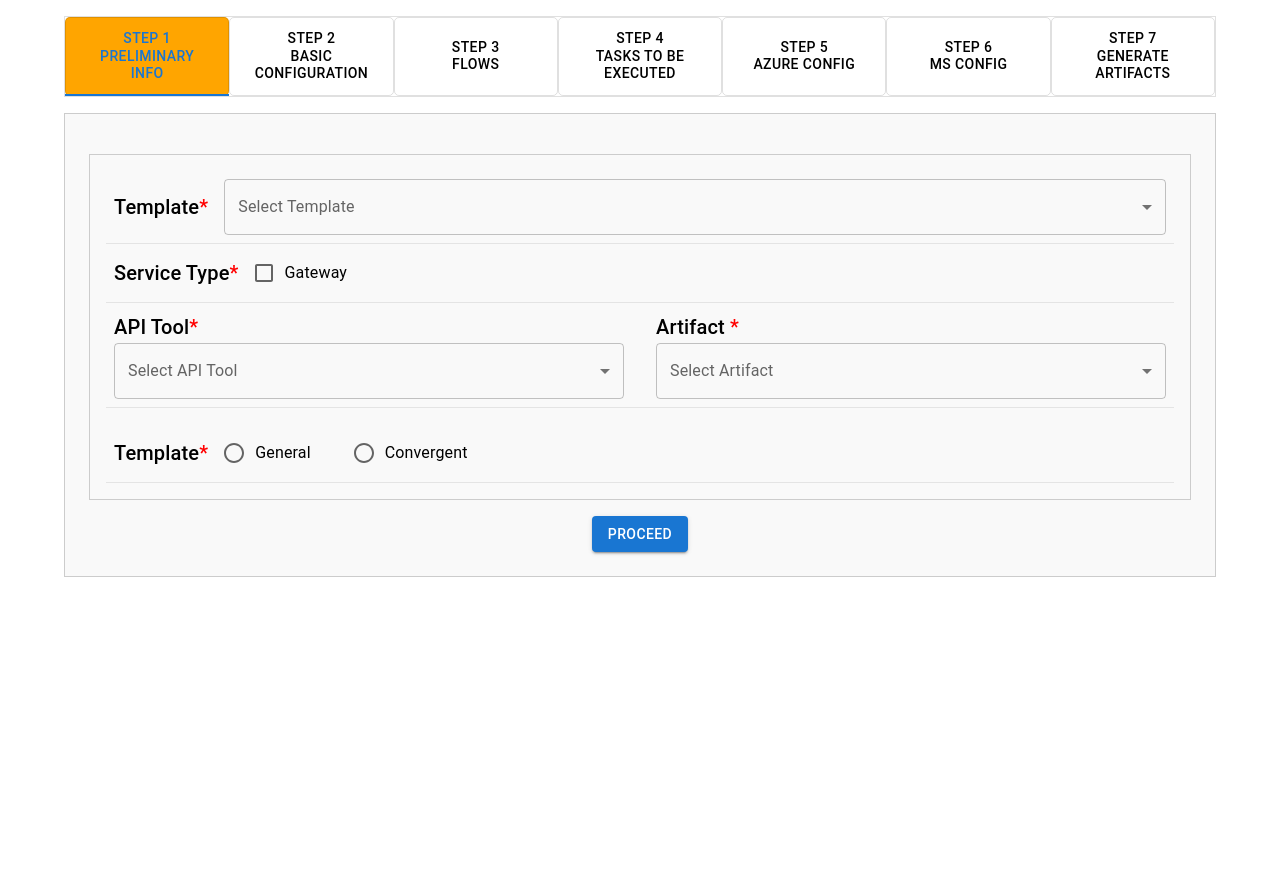
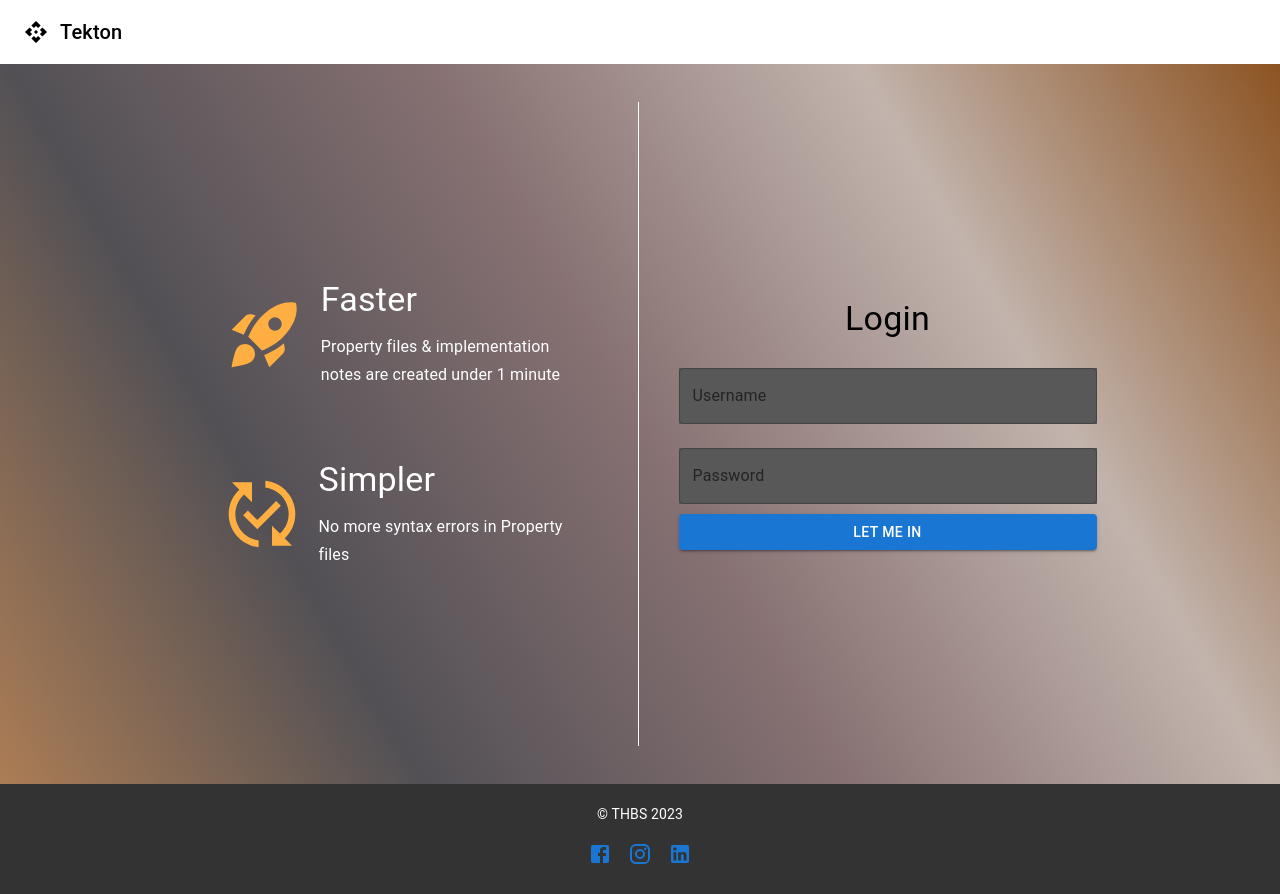
Before and after one commit to abhinandhan-thbs/Tekton-UI, a React (Create React App) app: page / in a window 1280 px wide. Before the commit the page ends 800 px from the top, so only its background shows below. Built offline with nearby package versions, Linux system fonts and the light colour scheme.

Commit message:
login,header,footer

```diff
--- a/src/App.tsx
+++ b/src/App.tsx
@@ -1,25 +1,29 @@
 import React, { useState } from 'react';
 import './App.scss';
 import { BrowserRouter as Router, Routes, Route } from 'react-router-dom';
-import TabbedFormRenderer from './panel';
 import PrelimInfoForm from './preliminfoform';
 import BasicConfigForm from './basicconfigform';
 import TaskForm from './taskform';
 import ConfigurationsForm from './azureconfigform';
 import GitConfigForm from './gitconfigform';
+import Header from './header';
+import Footer from './footer';
+import Login from './login';
+
 function App() {
   const [activeTab, setActiveTab] = useState(0);
   return (
     <Router>
-      <TabbedFormRenderer activeTab={activeTab} setActiveTab={setActiveTab} />
+      <Header />
       <Routes>
-        <Route path="/" element={<PrelimInfoForm activeTab={activeTab} setActiveTab={setActiveTab} />} />
-        <Route path="/preliminfo" element={<PrelimInfoForm activeTab={activeTab} setActiveTab={setActiveTab} />} />
+        <Route path="/" element={<Login />} />
+        <Route path="/preliminfo" element={<PrelimInfoForm activeTab={activeTab} setActiveTab={setActiveTab}/>} />
         <Route path="/basicinfo" element={<BasicConfigForm activeTab={activeTab} setActiveTab={setActiveTab} />} />
         <Route path="/task" element={<TaskForm activeTab={activeTab} setActiveTab={setActiveTab} />} />
         <Route path="/azureconfig" element={<ConfigurationsForm activeTab={activeTab} setActiveTab={setActiveTab} />} />
         <Route path="/genartifacts" element={<GitConfigForm activeTab={activeTab} setActiveTab={setActiveTab} />} />
       </Routes>
+      <Footer />
     </Router>
   );
 }
--- a/src/basicconfigform.tsx
+++ b/src/basicconfigform.tsx
@@ -9,6 +9,7 @@ import Container from '@mui/material/Container';
 import Box from '@mui/material/Box';
 import Typography from '@mui/material/Typography';
 import { useNavigate } from 'react-router-dom';
+import TabbedFormRenderer from './panel';
 
 interface tabProps {
   activeTab: number;
@@ -72,6 +73,9 @@ function BasicConfigForm({ activeTab, setActiveTab }: tabProps) {
 
   return (
     <Container maxWidth="lg">
+      <Container>
+      <TabbedFormRenderer activeTab={activeTab} setActiveTab={setActiveTab} />
+      </Container>
       <Box sx={{ padding: 3, border: '1px solid #ccc', backgroundColor: '#f9f9f9', marginTop: 2 }}>
       <Box sx={{ padding: 2, border: '1px solid #ccc', backgroundColor: '#f9f9f9', marginTop: 2 }}>
         <form>
--- /dev/null
+++ b/src/footer.tsx
@@ -0,0 +1,35 @@
+import React from 'react'
+import { Box, Typography, IconButton } from '@mui/material';
+import FacebookIcon from '@mui/icons-material/Facebook';
+import InstagramIcon from '@mui/icons-material/Instagram';
+import LinkedInIcon from '@mui/icons-material/LinkedIn';
+
+const Footer = () => {
+  return (
+    <Box
+      sx={{
+        backgroundColor: '#333',
+        color: '#fff',
+        padding: '20px',
+        textAlign: 'center',
+      }}
+    >
+      <Typography variant="body2" gutterBottom>
+        &copy; THBS 2023
+      </Typography>
+      <Box sx={{ display: 'flex', justifyContent: 'center', marginTop: '10px' }}>
+        <IconButton color="primary" href="https://www.facebook.com/your-facebook-page">
+          <FacebookIcon />
+        </IconButton>
+        <IconButton color="primary" href="https://instagram.com/your-instagram-account">
+          <InstagramIcon />
+        </IconButton>
+        <IconButton color="primary" href="https://www.linkedin.com/in/your-linkedin-profile">
+          <LinkedInIcon />
+        </IconButton>
+      </Box>
+    </Box>
+  )
+}
+
+export default Footer
--- /dev/null
+++ b/src/header.tsx
@@ -0,0 +1,23 @@
+import React from 'react'
+import { AppBar, IconButton, Toolbar, Typography } from '@mui/material'
+import ApiIcon from '@mui/icons-material/Api';
+
+export default function Header() {
+  return (
+    <div>
+        <AppBar position='static' sx={{ background: 'white', color: 'black' }}>
+            <Toolbar>
+                <IconButton size='large' edge='start' color='inherit' aria-label='logo'>
+                    <ApiIcon />
+                </IconButton>
+                <Typography variant='h6' component='div' sx={{ flexGrow: 1}}>
+                    Tekton
+                </Typography>
+                {/* <Stack direction='row' spacing={2}>
+                    <Button color='primary' sx={{ background: 'white' }}>login</Button>
+                </Stack> */}
+            </Toolbar>
+        </AppBar>
+    </div>
+  )
+}
--- /dev/null
+++ b/src/login.tsx
@@ -0,0 +1,121 @@
+import React, { useState } from 'react';
+import { Container, TextField, Button, Typography, Box } from '@mui/material';
+import { useNavigate } from 'react-router-dom';
+import RocketLaunchIcon from '@mui/icons-material/RocketLaunch';
+import PublishedWithChangesIcon from '@mui/icons-material/PublishedWithChanges';
+
+const dummyUsers = [
+  { username: 'admin', password: 'Admin123' },
+  { username: 'user', password: 'User123' },
+];
+
+const Login = () => {
+  const navigate = useNavigate();
+  const [username, setUsername] = useState('');
+  const [password, setPassword] = useState('');
+  const [error, setError] = useState('');
+
+  const handleLogin = () => {
+    setError('');
+
+    if (!username || !password) {
+      setError('Please enter both username and password.');
+    } else {
+      const user = dummyUsers.find(
+        (user) => user.username === username && user.password === password
+      );
+
+      if (user) {
+        navigate("/preliminfo");
+      } else {
+        setError('Wrong username or password. Please try again.');
+      }
+    }
+  };
+
+  const handleKeyPress = (e: { key: string; }) => {
+    if (e.key === 'Enter') {
+      handleLogin();
+    }
+  };
+
+  return (
+    <Container
+      maxWidth="xl"
+      sx={{
+        background: 'linear-gradient(60deg, #AC7D55, #525055,#877172,#C2B4AD, #8C5322 )',
+        height: '90vh',
+        display: 'flex',
+        justifyContent: 'center',
+        alignItems: 'center',
+      }}
+    >
+      <Box sx={{ display: 'flex', justifyContent: 'center', alignItems: 'center' }}>
+        <Box sx={{ display: 'flex', flexDirection: 'column', alignItems: 'center', width: '50%', paddingRight: 2 }}>
+          <Box sx={{ padding: '20px', display: 'flex', alignItems: 'center' }}>
+            <RocketLaunchIcon sx={{ fontSize: '5rem', color: '#ffae42' }} />
+            <Box sx={{ ml: 2 }}>
+              <Typography variant="h4" color="#FFFFFF" gutterBottom>
+                Faster
+              </Typography>
+              <Typography variant="subtitle1" color="#FFFFFF">
+                Property files & implementation <br />
+                notes are created under 1 minute
+              </Typography>
+            </Box>
+          </Box>
+          <Box sx={{ height: '30px' }} />
+          <Box sx={{ padding: '20px', display: 'flex', alignItems: 'center' }}>
+            <PublishedWithChangesIcon sx={{ fontSize: '5rem', color: '#ffae42' }} />
+            <Box sx={{ ml: 2 }}>
+              <Typography variant="h4" color="#FFFFFF" gutterBottom>
+                Simpler
+              </Typography>
+              <Typography variant="subtitle1" color="#FFFFFF">
+                No more syntax errors in Property <br /> files
+              </Typography>
+            </Box>
+          </Box>
+        </Box>
+
+        <Box sx={{borderLeft: '1px solid white', padding: '2px', height:'80vh' }}/>
+
+        <Box sx={{ display: 'flex', flexDirection: 'column', alignItems: 'center', width: '50%', paddingLeft: 2 }}>
+          <Box sx={{ padding: '20px' }}>
+            <Typography variant="h4" sx={{ textAlign: 'center' }} gutterBottom>
+              Login
+            </Typography>
+            <TextField
+              label="Username"
+              variant="outlined"
+              fullWidth
+              margin="normal"
+              value={username}
+              onChange={(e) => setUsername(e.target.value)}
+              sx={{ background: '#585858' }}
+            />
+            <TextField
+              label="Password"
+              type="password"
+              variant="outlined"
+              fullWidth
+              margin="normal"
+              value={password}
+              onChange={(e) => setPassword(e.target.value)}
+              onKeyPress={handleKeyPress}
+              sx={{ background: '#585858' }}
+            />
+            {error && <Typography variant="body2" color="error">{error}</Typography>}
+            <Box sx={{ display: 'flex', justifyContent: 'center', marginTop: '2px' }}>
+              <Button type='submit' variant="contained" color="primary" onClick={handleLogin} sx={{ width: '100%' }}>
+                Let me in
+              </Button>
+            </Box>
+          </Box>
+        </Box>
+      </Box>
+    </Container>
+  );
+};
+
+export default Login;
--- a/src/preliminfoform.tsx
+++ b/src/preliminfoform.tsx
@@ -12,6 +12,7 @@ import Radio from '@mui/material/Radio';
 import Typography from '@mui/material/Typography';
 import Button from '@mui/material/Button';
 import { useNavigate } from 'react-router-dom';
+import TabbedFormRenderer from './panel';
 
 interface FormValues {
   template: string;
@@ -76,6 +77,9 @@ function PrelimInfoForm({ activeTab, setActiveTab }: tabProps) {
 
   return (
     <Container maxWidth="lg">
+      <Container>
+      <TabbedFormRenderer activeTab={activeTab} setActiveTab={setActiveTab} />
+      </Container>
       <Box sx={{ padding: 3, border: '1px solid #ccc', backgroundColor: '#f9f9f9', marginTop: 2 }}>
       <Box sx={{ padding: 2, border: '1px solid #ccc', backgroundColor: '#f9f9f9', marginTop: 2 }}>
         <Box sx={{ display: 'flex', alignItems: 'center', justifyContent: 'space-between', borderBottom: '0.5px solid #cccccc78', padding: 1 }}>
--- /dev/null
+++ b/src/react-app-env.d.ts
@@ -0,0 +1 @@
+/// <reference types="react-scripts" />
--- a/src/taskform.tsx
+++ b/src/taskform.tsx
@@ -11,6 +11,7 @@ import Container from '@mui/material/Container';
 import Box from '@mui/material/Box';
 import { useNavigate } from 'react-router-dom';
 import Button from '@mui/material/Button';
+import TabbedFormRenderer from './panel';
 
 interface AzureToggle {
   label: string;
@@ -142,6 +143,9 @@ function TaskForm({ activeTab, setActiveTab }: tabProps) {
 
   return (
     <Container maxWidth="lg">
+      <Container>
+      <TabbedFormRenderer activeTab={activeTab} setActiveTab={setActiveTab} />
+      </Container>
       <Box sx={{ padding: 3, border: '1px solid #ccc', backgroundColor: '#f9f9f9', marginTop: 2 }}>
       <Box sx={{ padding: 2, border: '1px solid #ccc', backgroundColor: '#f9f9f9', marginTop: 2 }}>
         <TableContainer>
```
Also changed, not shown: src/azureconfigform.tsx (+20 -9 lines), src/gitconfigform.tsx (+6 -2 lines).
